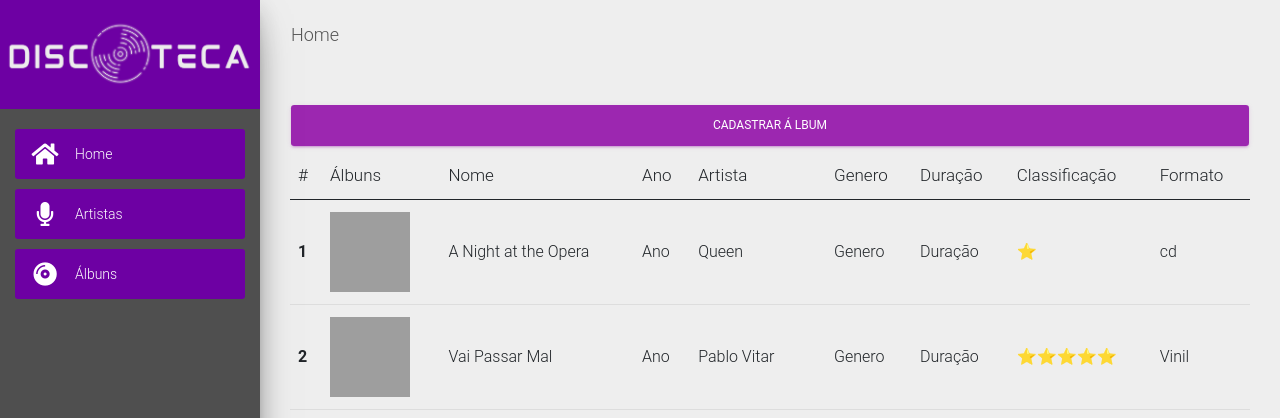
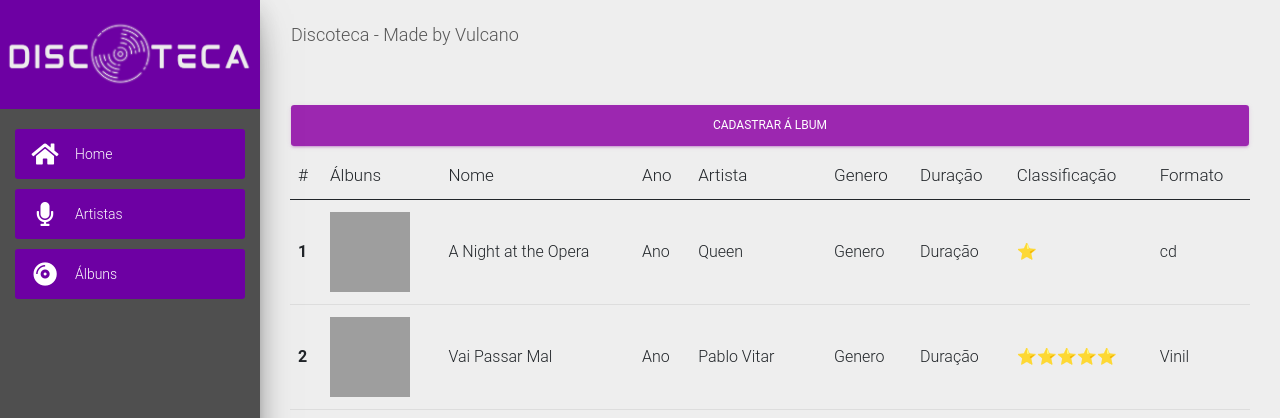
Before and after one commit to vulcano-co/discoteca, a Flask app: page /album/ in a window 1280 px wide. Shown: the top 418 px of the page. Run offline with Flask 2, Linux system fonts and the light colour scheme; some libraries are stand-ins or nearby versions; grey boxes are pictures that could not be loaded.

Commit message:
Discoteca - Made by Vulcano

```diff
--- a/discoteca/templates/base.html
+++ b/discoteca/templates/base.html
@@ -60,7 +60,7 @@
       <nav class="navbar navbar-expand-lg navbar-transparent navbar-absolute fixed-top ">
         <div class="container-fluid">
           <div class="navbar-wrapper">
-            <a class="navbar-brand" href="javascript:;">Home</a>
+            <a class="navbar-brand" href="{{url_for('home.index')}}">Discoteca - Made by Vulcano</a>
           </div>
         </div>
       </nav>
```
